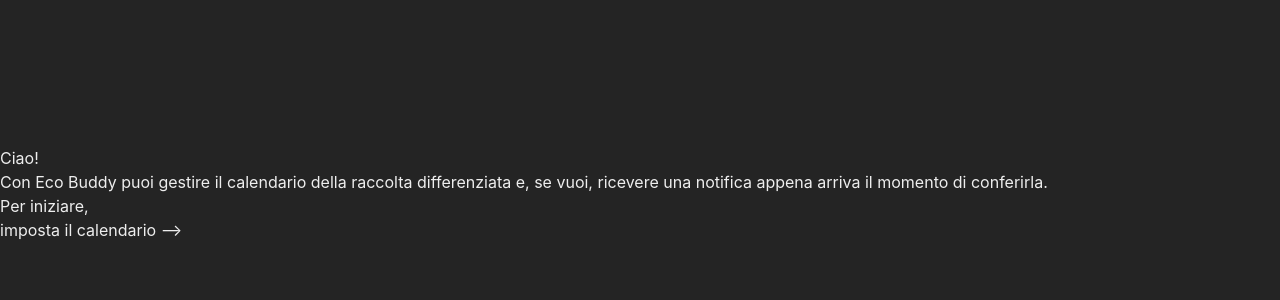
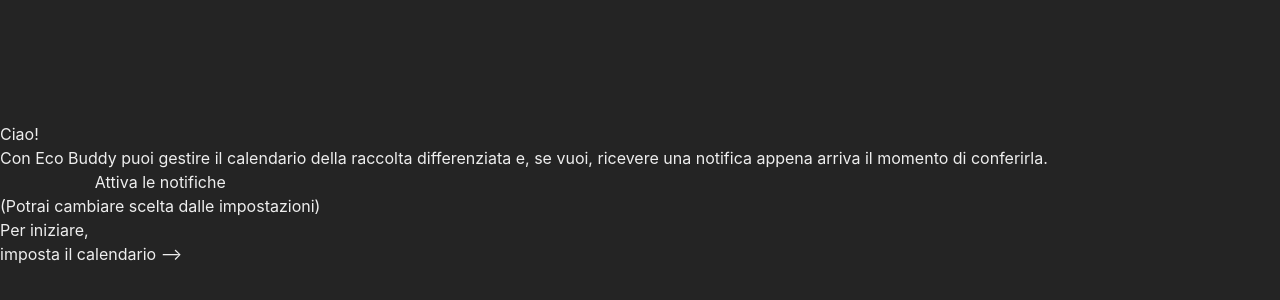
Before and after one commit to FabioViscuso/eco-buddy, a React (Vite) app: page / in a window 1280 px wide. Shown: the part 206-506 px from the top of the page. Built offline with nearby package versions, Linux system fonts and the light colour scheme.

Commit message:
add initial notification support

```diff
--- a/src/components/views/Welcome.tsx
+++ b/src/components/views/Welcome.tsx
@@ -1,8 +1,29 @@
+import { useEffect } from "react";
 import { Views } from "../../state/useViewsStore";
+import mainStore from "../../state/useMainStore";
 import ViewSelectionButton from "../UI/ViewSelectionButton";
 
 export default function Welcome() {
   const context = Views.Welcome;
+  const isNotificationAllowed = mainStore(state => state.isNotificationAllowed)
+  const setIsNotificationAllowed = mainStore(state => state.setIsNotificationAllowed)
+
+  const requestNotifPermittions = () => {
+    if ("Notification" in window) {
+      Notification.requestPermission().then((permission) => {
+        if (permission === "granted") {
+          console.log("permission granted");
+          setIsNotificationAllowed(true)
+        }
+      });
+    }
+  };
+
+  useEffect(() => {
+    if (Notification.permission === 'granted' && isNotificationAllowed) {
+      setIsNotificationAllowed(true)
+    }
+  })
 
   return (
     <section
@@ -11,9 +32,16 @@
     >
       <h1 className="text-green-400 text-4xl">Ciao!</h1>
       <p className="text-center">
-        Con Eco Buddy puoi gestire il calendario della raccolta differenziata e, se
-        vuoi, ricevere una notifica appena arriva il momento di conferirla.
+        Con Eco Buddy puoi gestire il calendario della raccolta differenziata e,
+        se vuoi, ricevere una notifica appena arriva il momento di conferirla.
       </p>
+      <button
+        onClick={requestNotifPermittions}
+        className="bg-green-500 py-2 px-4 rounded-md text-black"
+      >
+        <p>{isNotificationAllowed ? "Hai attivato le notifiche!" : "Attiva le notifiche"}</p>
+        <p className="text-xs">{`(Potrai cambiare scelta dalle impostazioni)`}</p>
+      </button>
       <div className="flex">
         <p>Per iniziare,&nbsp;</p>
         <ViewSelectionButton
--- a/src/main.tsx
+++ b/src/main.tsx
@@ -1,6 +1,6 @@
 import React from "react";
 import ReactDOM from "react-dom/client";
-import App from "./App.tsx";
+import App from "./App";
 
 ReactDOM.createRoot(document.getElementById("root")!).render(
   <React.StrictMode>
--- a/src/state/useMainStore.ts
+++ b/src/state/useMainStore.ts
@@ -3,17 +3,31 @@
 
 type State = {
   isFirstTime: boolean;
+  isNotificationAllowed: boolean;
+  notificationHour: number;
   setIsFirstTime: (flag: boolean) => void;
+  setIsNotificationAllowed: (flag: boolean) => void;
+  setNotificationHour: (hour: number) => void;
   resetMainState: () => void;
-}
+};
 
 const mainStore = create<State>()(
   devtools(
     persist(
       (set) => ({
         isFirstTime: true,
+        isNotificationAllowed: false,
+        notificationHour: new Date().setHours(21, 0, 0),
         setIsFirstTime: (flag) => set({ isFirstTime: flag }),
-        resetMainState: () => set({ isFirstTime: true}),
+        setIsNotificationAllowed: (flag) =>
+          set({ isNotificationAllowed: flag }),
+        setNotificationHour: (hour) => set({ notificationHour: hour }),
+        resetMainState: () =>
+          set({
+            isFirstTime: true,
+            isNotificationAllowed: false,
+            notificationHour: new Date().setHours(21, 0, 0),
+          }),
       }),
       {
         name: "appState",
```
